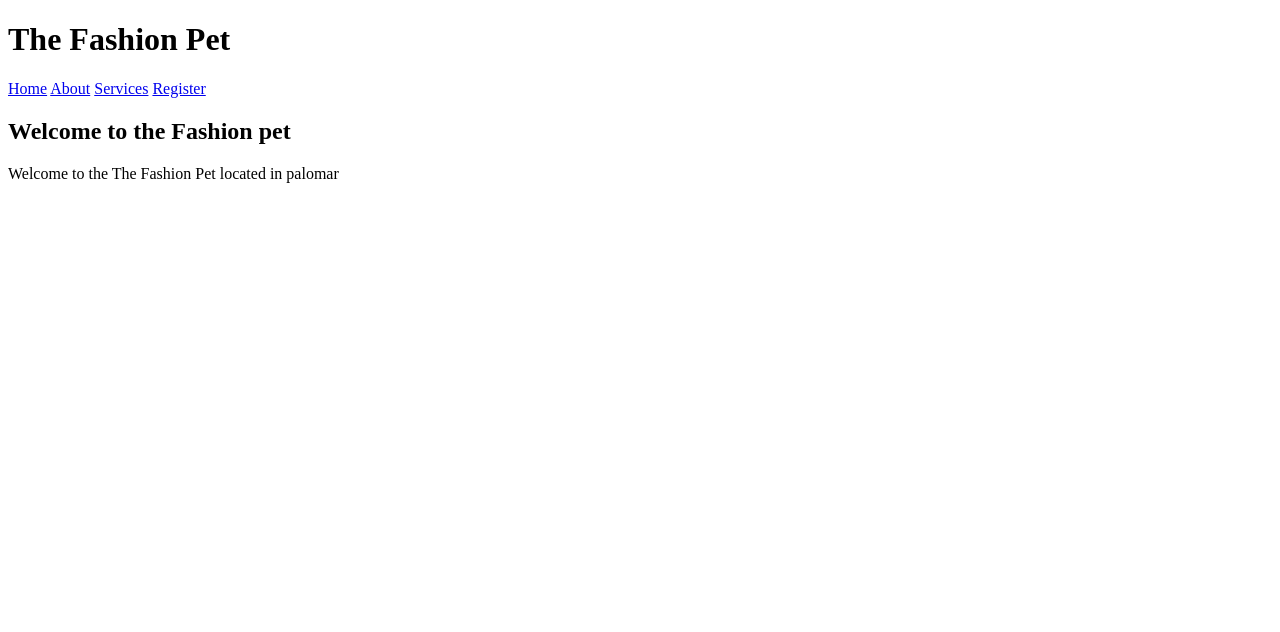
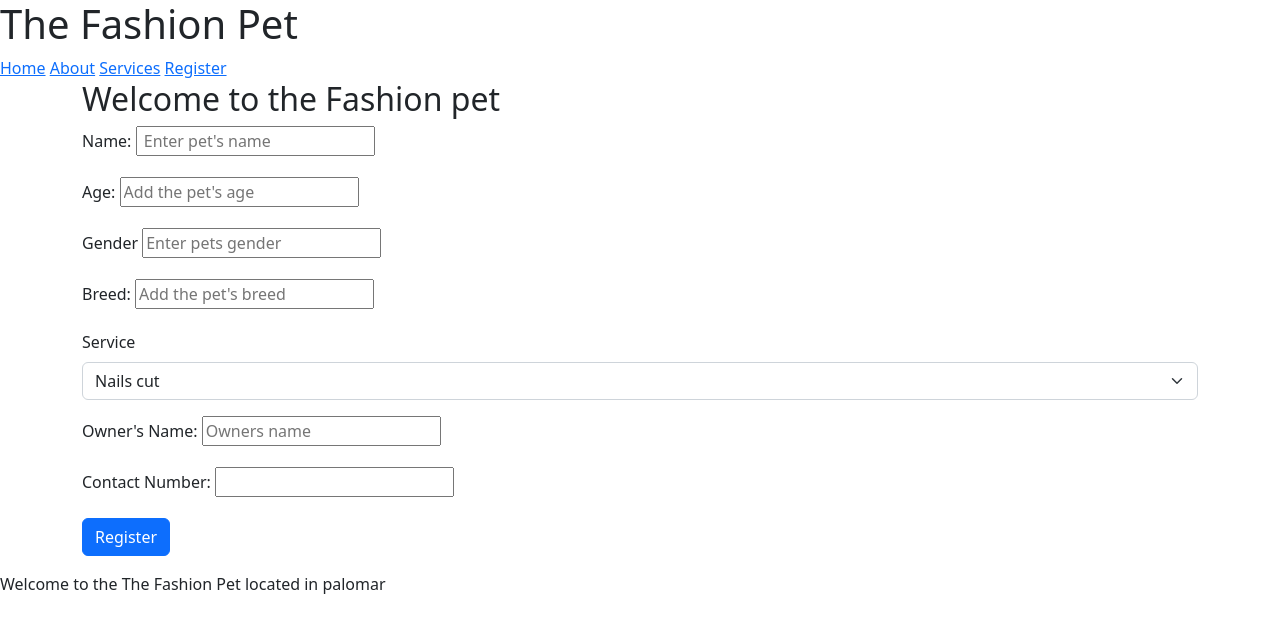
Before and after one commit to DanielAvilez1/petSalon, a plain HTML site: page register.html in a window 1280 px wide. Drawn offline with nearby package versions, Linux system fonts and the light colour scheme.

Commit message:
homework

```diff
--- a/register.html
+++ b/register.html
@@ -4,6 +4,7 @@
     <meta charset="UTF-8">
     <meta http-equiv="X-UA-Compatible" content="IE=edge">
     <meta name="viewport" content="width=device-width, initial-scale=1.0">
+    <link href="https://cdn.jsdelivr.net/npm/bootstrap@5.2.0-beta1/dist/css/bootstrap.min.css" rel="stylesheet" integrity="sha384-0evHe/X+R7YkIZDRvuzKMRqM+OrBnVFBL6DOitfPri4tjfHxaWutUpFmBp4vmVor" crossorigin="anonymous">
     <link rel="stylesheet" href="main.css">
     <title>The Fashion Pet</title>
 </head>
@@ -21,8 +22,47 @@
         </nav>
     </header>
 
-    <main>
+    <main class="container">
         <h2>Welcome to the Fashion pet</h2>
+        <div class="form-container">
+            <div class="mb-3">
+                <label class="form-label">Name:</label>
+                <input type="text" placeholder=" Enter pet's name" id="txtName">
+            </div>
+            <div class="mb-3">
+                <label class="form-label">Age:</label>
+                <input type="number" placeholder="Add the pet's age" id="txtAge">
+            </div>
+            <div class="mb-3">
+                <label class="form-label">Gender</label>
+                <input type="text" placeholder="Enter pets gender" id="txtGender">
+            </div>
+            <div class="mb-3">
+                <label class="form-label">Breed:</label>
+                <input type="text" placeholder="Add the pet's breed" id="txtBreed">
+            </div>
+            <div class="mb-3">
+                <label class="form-label">Service</label>
+                <select class="form-select"
+                id="selService">
+                    <option value="nails cut">Nails cut</option>
+                    <option value="grooming">Grooming</option>
+                    <option value="vaccines">Vaccines</option>
+                </select>
+            </div>
+            <div class="mb-3">
+                <label class="form-label">Owner's Name:</label>
+                <input type="text" placeholder="Owners name" id="txtOwner">
+            </div>
+            <div class="mb-3">
+                <label class="form-label">Contact Number:</label>
+                <input type="tel" pattern="[0-9]{3}-[0-9]{3}-[0-9]{4}" id="txtPhone">
+            </div>
+
+
+        <div class="mb-3">
+            <button class="btn btn-primary" onclick="register();">Register</button>
+        </div>
         <!-- registration form
         name, age, gender, breed,service,owner,phone-->
     </main>
--- a/scripts/register.js
+++ b/scripts/register.js
@@ -12,53 +12,69 @@ let salon={
         close:"5:00 p.m",
     },
     phone:"555-555-5555",
-    pets:[
-        {
-            name:"bob",
-            age:50,
-            gender:"male",
-            breed:"dane",
-            service:"grooming",
-            owner:"bob",
-            phone:"999-999-9999"
-        },
-        {
-            name:"john",
-            age:1,
-            gender:"Male",
-            breed:"husky",
-            service:"grooming",
-            owner:"Daniel",
-            phone:"123-123-1234"
-        },
-        {
-
-            name:"jim",
-            age:9,
-            gender:"Male",
-            breed:"mixed",
-            service:"grooming",
-            owner:"gabe",
-            phone:"123-143-1234"
-        }
-
-
-    ]
+    pets:[]
 }
-console.log(salon.pets[0]);//displaying bob
+//console.log(salon.pets[0]);//displaying bob
 
 function displaySalonInfo(){
     let tmp=`
     <p> Welcome to the ${salon.name} located in ${salon.address.city,salon.address.street}</p><p></p>`;
 
     document.getElementById("info").innerHTML=tmp;
+    console.log("displaying");
 }
-displaySalonInfo();
+// //displaySalonInfo();
 
-function displayName(){
-    for(let i=0;i<salon.pets.length;i++){
-        console.log(salon.pets[i].name);
-    }
+// //function displayName(){
+//     for(let i=0;i<salon.pets.length;i++){
+//         console.log(salon.pets[i].name);
+//     }
+// }
+
+// //displayName();
+// //alert(`Registered Pets: ${salon.pets.lenth}`);
+
+function Pet(name,age,gender,breed,service,owner,phone){
+    this.name=name;
+    this.age=age;
+    this.gender=gender;
+    this.breed=breed;
+    this.service=service;
+    this.ownersName=owner;
+    this.contactPhone=phone;
+}
+//creating default pets
+    let pet1 = new Pet("Bob",4,"Male","Haircut","Dan",111-111-1112);
+    let pet2 = new Pet("Sparky",1,"Male","Husky","Full","Daniel",520-808-0000);
+    let pet3 = new Pet("Scooby",50,"Male","Dane","Nails Cut","Shaggy",555-111-1111);
+    let pet4 = new Pet("Scrappy",3,"Male","Mixed","Shower","Shaggy",555-111-1111);
+
+
+    console.log(pet1,pet2,pet3,pet4);
+
+//register pets
+function register(){
+    console.log("Registering");
+    //get the info from the input*** getElementById .value
+    let petName=document.getElementById("txtName").value;
+    let petAge=document.getElementById("txtAge").value;
+    let petGender=document.getElementById("txtGender").value;
+    let petBreed=document.getElementById("txtBreed").value;
+    let petService=document.getElementById("selService").value;
+    let ownersName=document.getElementById("txtOwner").value;
+    let contactPhone=document.getElementById("txtPhone").value;
+    //creat the object using the constructor
+    let newPet = new Pet(petName,petAge,petGender,petBreed,petService,ownersName,contactPhone)
+    //push the object in on the array
+    salon.pets.push(newPet);
+    //display it in the console
+    console.log(newPet);
+    console.log(salon.pets);
 }
 
-displayName();
+function init(){
+    //hook events, triggered events
+    displaySalonInfo();
+    salon.pets.push(pet1,pet2,pet3,pet4);
+}
+window.onload=init;
```
Also changed, not shown: scripts/practice.js (+30 -17 lines).
